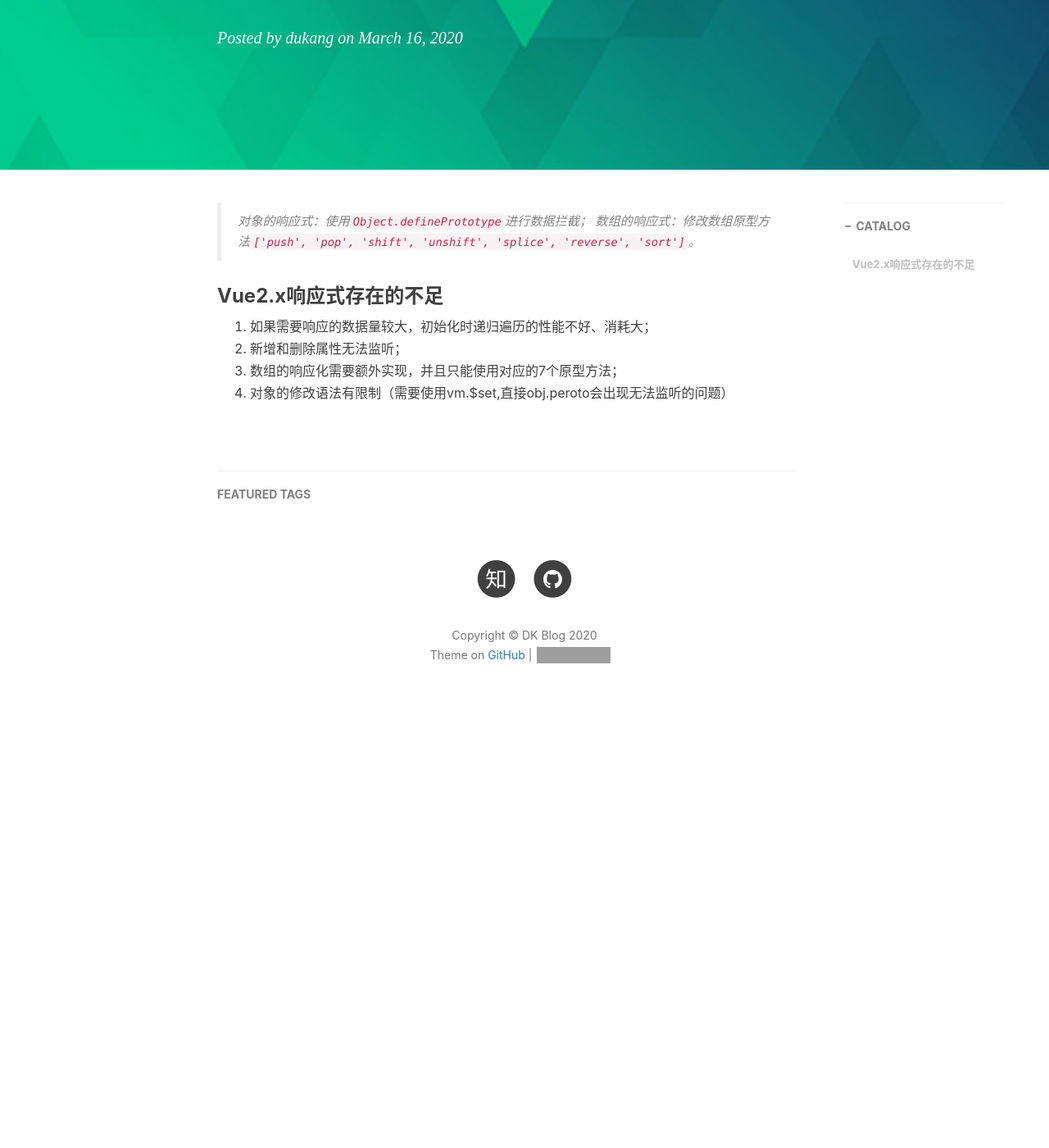
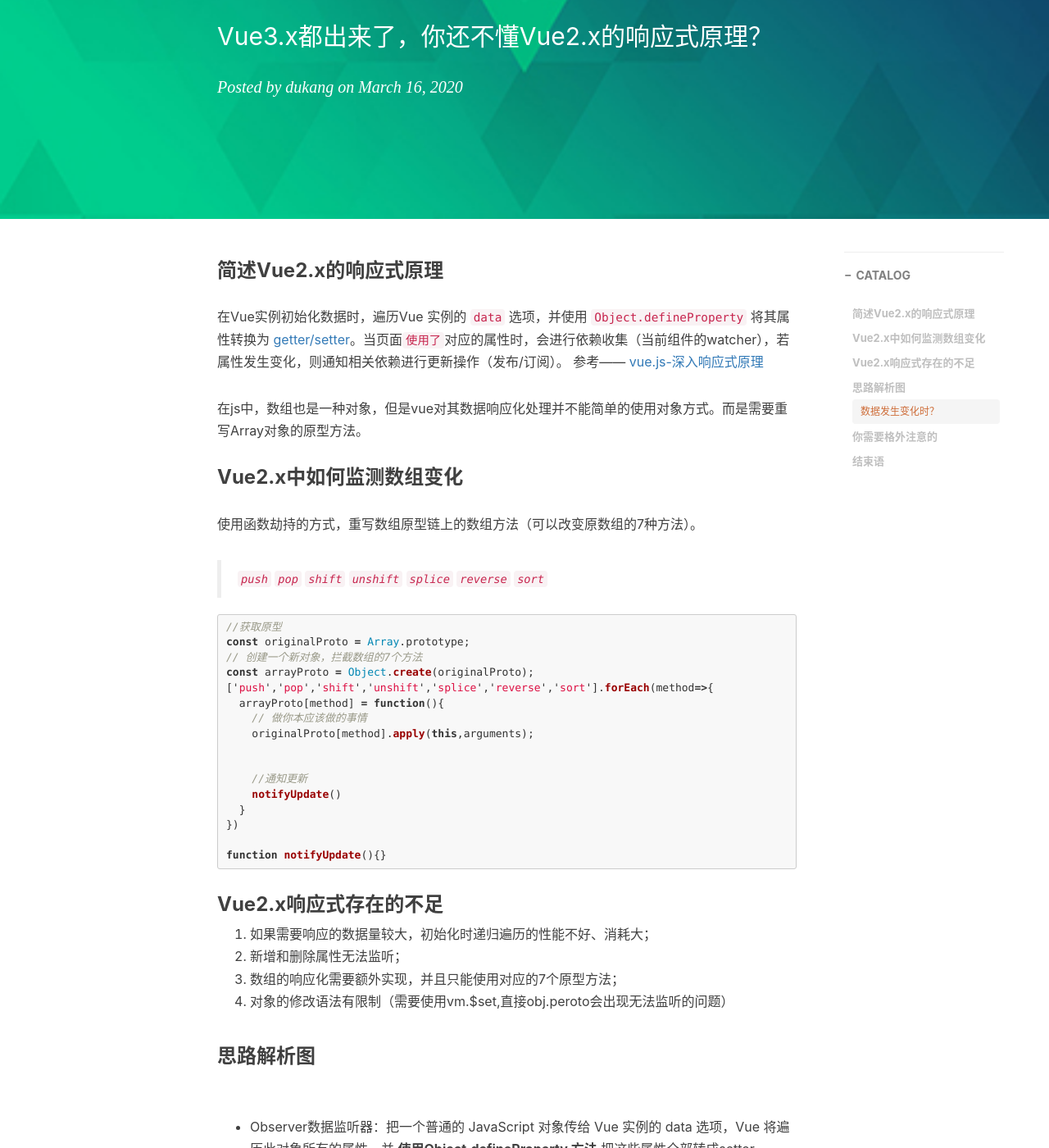
Before and after one commit to KAngJoin/KAngJoin.github.io, a Jekyll site: the page built from _posts/2020-03-16-Vue-2.x响应式原理.md, in a window 1280 px wide and 1400 px high, scrolled down 316 px. Shown: the whole window at 82% size. Built offline with Jekyll 4.4.1, drawn with Linux system fonts in a browser that asks for light colours; nearby versions of some CDN libraries; comment, search, counter and statistics services are not loaded; before the commit the page ends 1219 px from its top, so only the background shows below that; some of the changed text lies outside the part shown; grey boxes are pictures that could not be loaded.

Commit message:
vue.observer.watcher

````diff
--- a/_posts/2020-03-16-Vue-2.x响应式原理.md
+++ b/_posts/2020-03-16-Vue-2.x响应式原理.md
@@ -1,6 +1,6 @@
 ---
 layout: post
-title: Vue2.x响应式原理
+title: Vue专栏之Vue2.x的响应式原理剖析
 subtitle: Vue3.x都出来了，你还不懂Vue2.x的响应式原理？
 date: 2020-03-16
 author: dukang
@@ -10,12 +10,36 @@
     - Vue
 ---
 
+### 简述Vue2.x的响应式原理
+
+在Vue实例初始化数据时，遍历Vue 实例的 `data` 选项，并使用 [`Object.defineProperty`](https://developer.mozilla.org/zh-CN/docs/Web/JavaScript/Reference/Global_Objects/Object/defineProperty) 将其属性转换为 [getter/setter](https://developer.mozilla.org/zh-CN/docs/Web/JavaScript/Guide/Working_with_Objects#%E5%AE%9A%E4%B9%89_getters_%E4%B8%8E_setters)。当页面`使用了`对应的属性时，会进行依赖收集（当前组件的watcher），若属性发生变化，则通知相关依赖进行更新操作（发布/订阅）。 参考—— [vue.js-深入响应式原理](https://cn.vuejs.org/v2/guide/reactivity.html)
+
+在js中，数组也是一种对象，但是vue对其数据响应化处理并不能简单的使用对象方式。而是需要重写Array对象的原型方法。
+
+### Vue2.x中如何监测数组变化
+
+使用函数劫持的方式，重写数组原型链上的数组方法（可以改变原数组的7种方法）。
+
+> `push` `pop` `shift` `unshift` `splice`  `reverse`  `sort`
+
+```javascript
+//获取原型
+const originalProto = Array.prototype;
+// 创建一个新对象，拦截数组的7个方法
+const arrayProto = Object.create(originalProto);
+['push','pop','shift','unshift','splice','reverse','sort'].forEach(method=>{
+  arrayProto[method] = function(){
+    // 做你本应该做的事情
+    originalProto[method].apply(this,arguments);
 
 
-> 对象的响应式：使用`Object.definePrototype`进行数据拦截；
-> 数组的响应式：修改数组原型方法`['push', 'pop', 'shift', 'unshift', 'splice', 'reverse', 'sort']`。
+    //通知更新
+    notifyUpdate()
+  }
+})
 
-
+function notifyUpdate(){}
+```
 
 ### Vue2.x响应式存在的不足
 
@@ -23,3 +47,35 @@
 2. 新增和删除属性无法监听；
 3. 数组的响应化需要额外实现，并且只能使用对应的7个原型方法；
 4. 对象的修改语法有限制（需要使用vm.$set,直接obj.peroto会出现无法监听的问题）
+
+
+### 思路解析图
+
+![](../img/vue.observer.watcher.jpg)
+
+- Observer数据监听器：把一个普通的 JavaScript 对象传给 Vue 实例的 data 选项，Vue 将遍历此对象所有的属性，并 **使用Object.defineProperty 方法** 把这些属性全部转成setter、getter方法。当data中的某个属性被访问时，则会调用getter方法；当data中的属性被改变时，则会调用setter方法。
+- Compile指令解析器：对每个元素的指令进行解析，替换模板数据，并绑定对应的更新函数，初始化相应的订阅。
+- Watcher订阅者：作为连接 Observer 和 Compile 的桥梁，能够订阅并收到每个属性变动的通知，执行指令绑定的相应回调函数。
+- Dep 消息订阅器：内部维护了一个**数组**，用来收集订阅者（Watcher），数据变动触发notify 函数，再调用订阅者的 update 方法
+- Updater 更新
+
+###### 数据发生变化时？
+
+1. Observer中的setter方法触发
+2. setter立即调用Dep.notify()
+3. Dep开始遍历所有的订阅者，并调用订阅者的update方法
+4. 订阅者收到通知后对视图进行相应的更新
+
+### 你需要格外注意的
+
+1.  Vue 不支持 IE8 以及更低版本浏览器的原因?
+
+   `Object.defineProperty` 是 ES5 中一个无法 shim（可理解为兼容性处理） 的特性
+
+2. vm.a === vm.date.a ?
+
+   初始化时，使用proxy代理方法，遍历data的属性，并将其代理到vm实例上。
+
+3. 让你实现observer方法？
+
+### 结束语
--- a/tags.html
+++ b/tags.html
@@ -1,7 +1,7 @@
 ---
 title: Tags
 layout: default
-description: keep hungry keep foolish
+description: just do it.
 header-img: "img/tag-bg.jpg"
 ---
 
````
Also changed, not shown: img/vue.observer.watcher.jpg (added).
